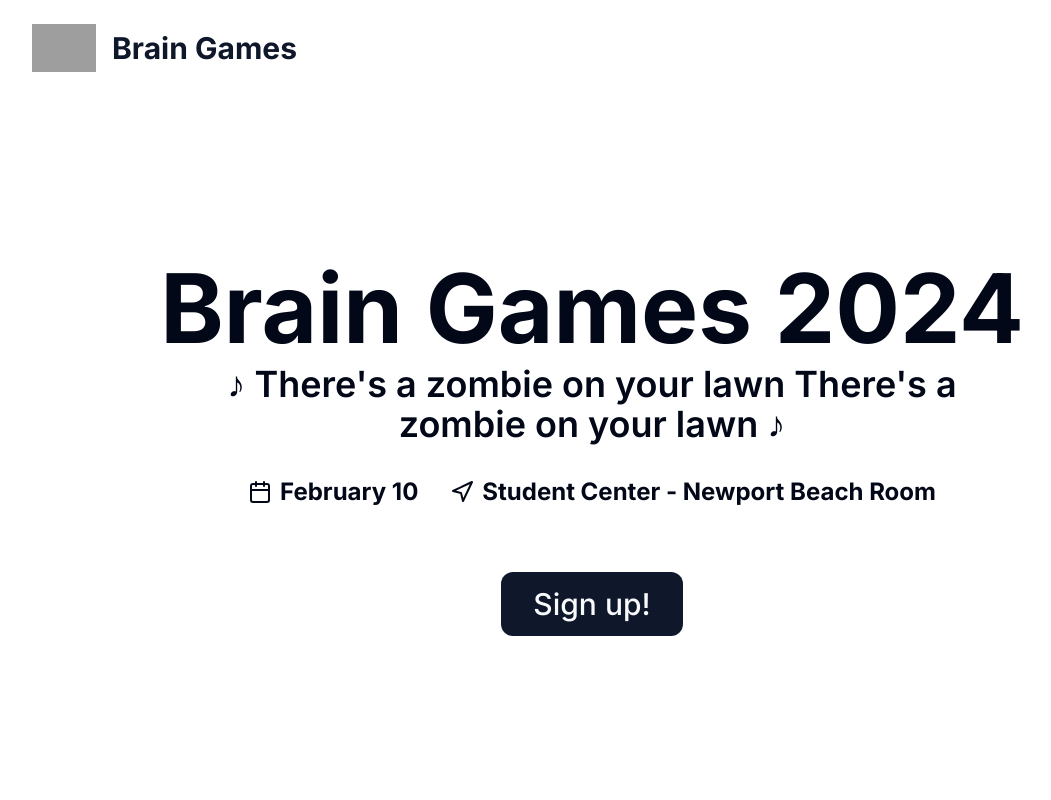
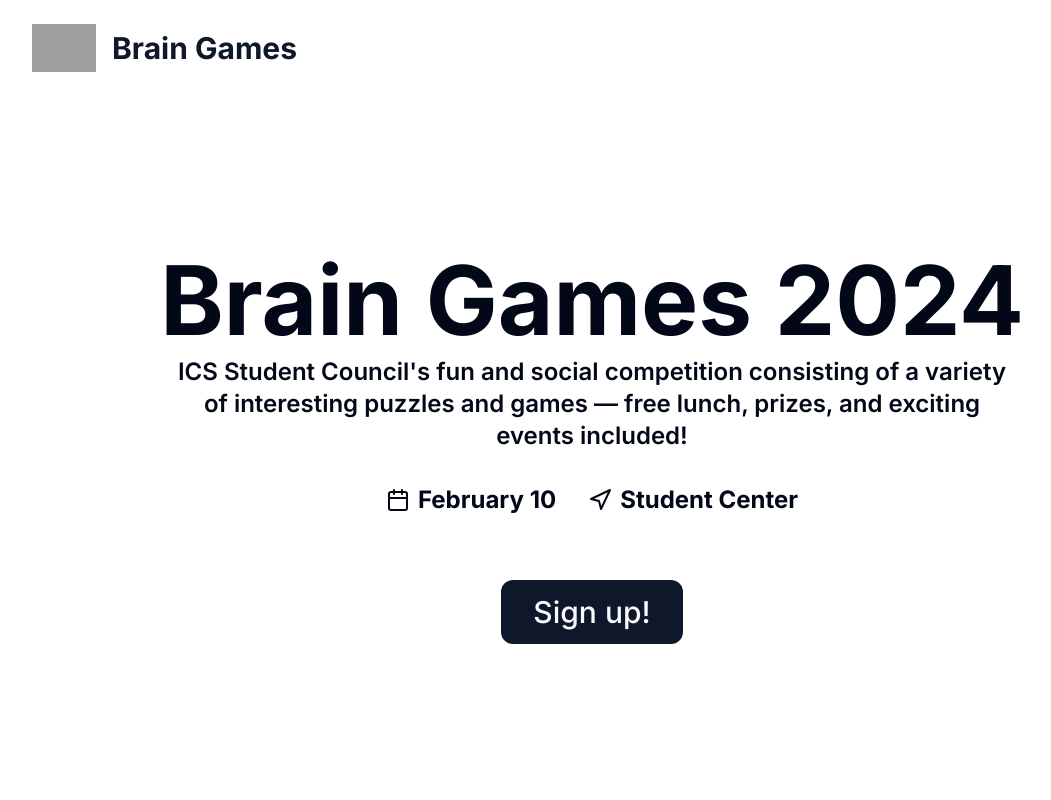
Before and after one commit to icssc/brain-games-2024, a Next.js app: page / in a window 1280 px wide. Shown: the top 800 px of the page, without its empty margins (48-1099 px from the left). Built offline with nearby package versions, Linux system fonts and the light colour scheme; grey boxes are pictures that could not be loaded.

Commit message:
docs: update hero

```diff
--- a/src/components/Hero.tsx
+++ b/src/components/Hero.tsx
@@ -1,3 +1,4 @@
+import Link from "next/link";
 import { Button } from "@/components/ui/button";
 import { Calendar, Navigation } from "lucide-react";
 
@@ -7,10 +8,11 @@ const Hero = () => {
             <div className="flex flex-col gap-y-8">
                 <div className="flex justify-center items-center flex-col gap-y-2">
                     <h1 className="text-8xl font-bold">Brain Games 2024</h1>
-                    <h2 className="text-4xl font-semibold max-w-[75%] text-center">
-                        ♪ {"There's"} a zombie on your lawn {"There's"} a zombie
-                        on your lawn ♪
-                    </h2>
+                    <h4 className="text-2xl font-semibold max-w-[75%] text-center">
+                        ICS Student {"Council's"} fun and social competition
+                        consisting of a variety of interesting puzzles and games
+                        — free lunch, prizes, and exciting events included!
+                    </h4>
                 </div>
                 <div className="flex-center gap-x-8">
                     <div className="flex-center flex-row gap-x-2 text-2xl font-bold">
@@ -19,13 +21,23 @@ const Hero = () => {
                     </div>
                     <div className="flex-center flex-row gap-x-2 text-2xl font-bold">
                         <Navigation />
-                        <p>Student Center - Newport Beach Room</p>
+                        <p>Student Center</p>
                     </div>
                 </div>
             </div>
 
             <div>
-                <Button className="text-3xl p-8 rounded-xl">Sign up!</Button>
+                <Link
+                    href={
+                        "https://docs.google.com/forms/d/e/1FAIpQLSdnl2rxGx1YpwcGtqxGZ3XVX_25H18lkBEqug0p1fvdnsd_tA/viewform"
+                    }
+                    target="_blank"
+                    referrerPolicy="no-referrer"
+                >
+                    <Button className="text-3xl p-8 rounded-xl">
+                        Sign up!
+                    </Button>
+                </Link>
             </div>
         </div>
     );
```
